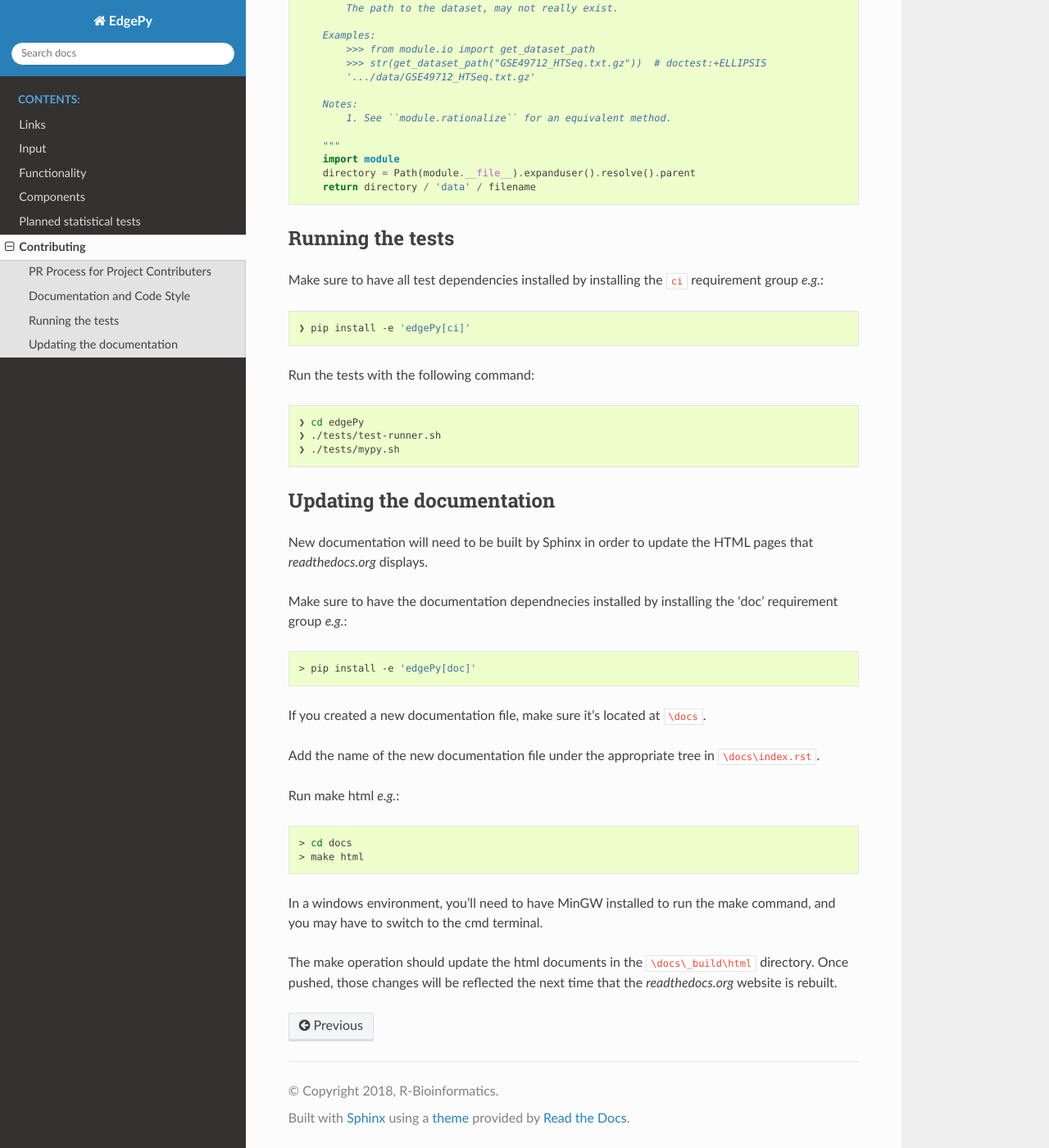
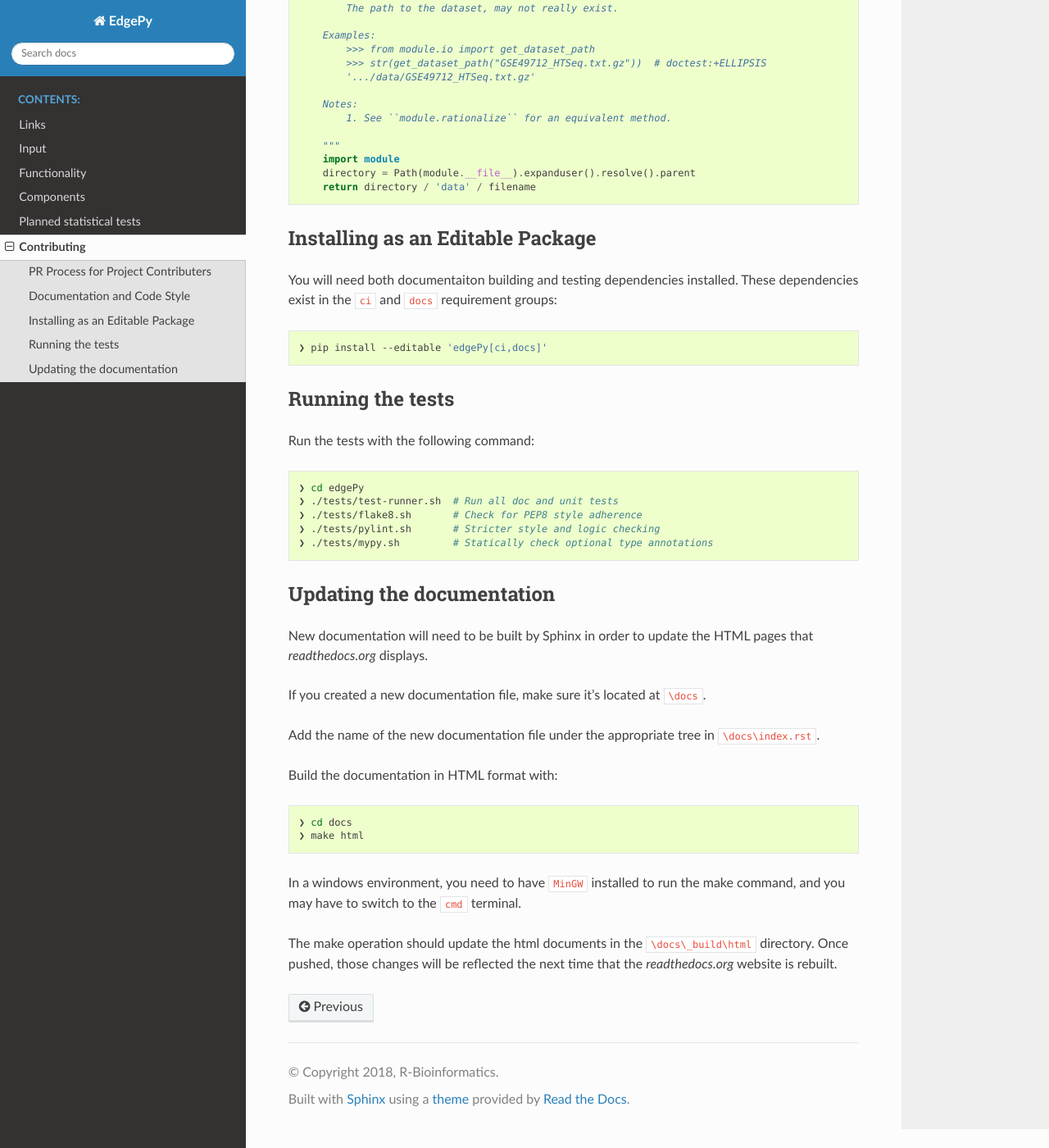
Before and after one commit to r-bioinformatics/edgePy, a Sphinx documentation site: the page built from docs/CONTRIBUTING.md, in a window 1280 px wide and 1400 px high, scrolled down 1198 px. Shown: the whole window at 82% size. Built offline with Sphinx 7.4.7 and the Read the Docs theme 2.0.0, drawn with Linux system fonts in a browser that asks for light colours.

Commit message:
Included missing imports, rephrased the how-to test readme section

````diff
--- a/docs/CONTRIBUTING.md
+++ b/docs/CONTRIBUTING.md
@@ -7,12 +7,10 @@ When contributing to this repository discuss the change you wish to make _via_ t
 Always ensure that you have fetched the most recent material into your local clone.
 
 1. Checkout a branch (`git checkout -b <branch_name>`) prefixed with your initials and suffixed with the issue you are addressing or a brief few words describing the feature/bug fix joined by underscores (`_`). Here are valid formats:
-
     - `cv_issue_45`
     - `af_issue_2123`
     - `cv_fix_requests_regression`
     - `af_transpose_docs`
-
 2. Commit changes.
 3. Execute and create tests regularly. Use `py.test`.
 4. Request informal review from peers by pointing them to your branch.
@@ -25,13 +23,9 @@ Always ensure that you have fetched the most recent material into your local clo
 ## Documentation and Code Style
 
 1. Strictly adhere to PEP8. Code will not be linted although all reviewers will check for style adherence.
-
 2. Use [Google Style](http://sphinxcontrib-napoleon.readthedocs.io/en/latest/example_google.html) docstrings.
-
 3. Implement doctests.
-
 4. Provide accurate type annotations.
-
 5. Limit line lengths to 100 columns.
 
 An example function showcasing the above requirements:
@@ -39,7 +33,7 @@ An example function showcasing the above requirements:
 ```python
 def get_dataset_path(
     filename: Union[str, Path],
-    dead_arg: Optional[Any]=None
+    dead_arg: Optional[Any] = None
 ) -> Path:
     """Example function with PEP 484 type annotations.
 
@@ -64,43 +58,43 @@ def get_dataset_path(
     return directory / 'data' / filename
 ```
 
-## Running the tests
+## Installing as an Editable Package
 
-Make sure to have all test dependencies installed by installing the `ci` requirement group _e.g._:
+You will need both documentaiton building and testing dependencies installed.
+These dependencies exist in the `ci` and `docs` requirement groups:
 
 ```bash
-❯ pip install -e 'edgePy[ci]'
+❯ pip install --editable 'edgePy[ci,docs]'
 ```
+
+## Running the tests
 
 Run the tests with the following command:
 
 ```bash
 ❯ cd edgePy
-❯ ./tests/test-runner.sh
-❯ ./tests/mypy.sh
+❯ ./tests/test-runner.sh  # Run all doc and unit tests
+❯ ./tests/flake8.sh       # Check for PEP8 style adherence
+❯ ./tests/pylint.sh       # Stricter style and logic checking
+❯ ./tests/mypy.sh         # Statically check optional type annotations
 ```
 
 ## Updating the documentation
 
 New documentation will need to be built by Sphinx in order to update the HTML pages that _readthedocs.org_ displays.
 
-Make sure to have the documentation dependnecies installed by installing the 'doc' requirement group _e.g._:
-
-```bash
-> pip install -e 'edgePy[doc]'
-```
-
 If you created a new documentation file, make sure it's located at `\docs`.
 
 Add the name of the new documentation file under the appropriate tree in `\docs\index.rst`.
 
-Run make html _e.g._:
+Build the documentation in HTML format with:
 
 ```bash
-> cd docs
-> make html
+❯ cd docs
+❯ make html
 ```
 
-In a windows environment, you'll need to have MinGW installed to run the make command, and you may have to switch to the cmd terminal.
+In a windows environment, you need to have `MinGW` installed to run the make command, and you may have to switch to the `cmd` terminal.
 
-The make operation should update the html documents in the `\docs\_build\html` directory. Once pushed, those changes will be reflected the next time that the _readthedocs.org_ website is rebuilt.
+The make operation should update the html documents in the `\docs\_build\html` directory.
+Once pushed, those changes will be reflected the next time that the _readthedocs.org_ website is rebuilt.
--- a/setup.py
+++ b/setup.py
@@ -26,9 +26,11 @@ setup(
     download_url=ARTIFACT,
     url=f'https://github.com/{AUTHOR}/{PACKAGE}',
     py_modules=[PACKAGE],
-    install_requires=[],
+    install_requires=[
+        'numpy'
+    ],
     extras_require={
-        'ci': ['pytest', 'pytest-cov', 'codecov', 'mypy'],
+        'ci': ['codecov', 'flake8', 'mypy', 'pylint', 'pytest', 'pytest-cov'],
         'docs': ['recommonmark', 'sphinx'],
     },
     scripts=[
````
